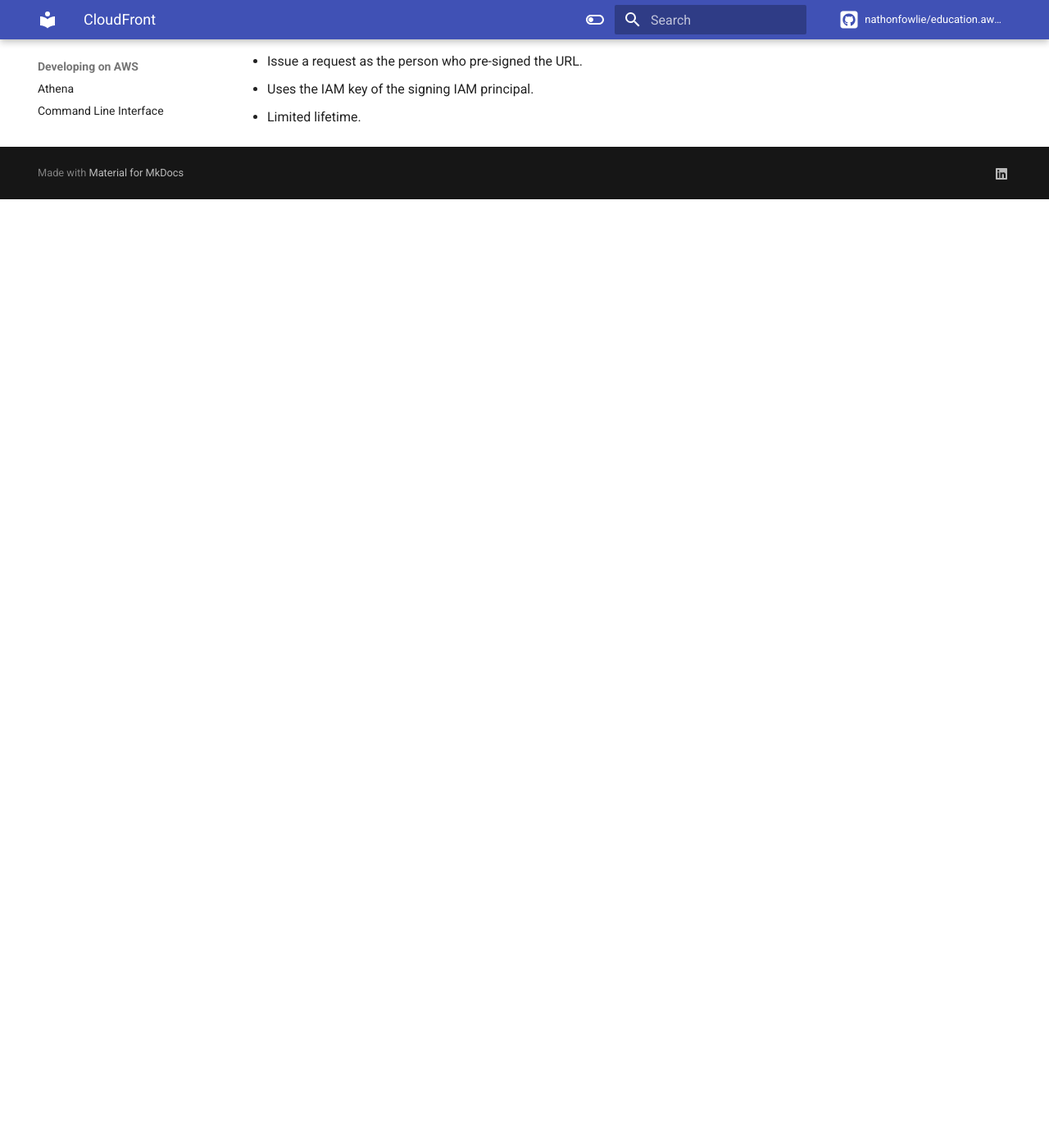
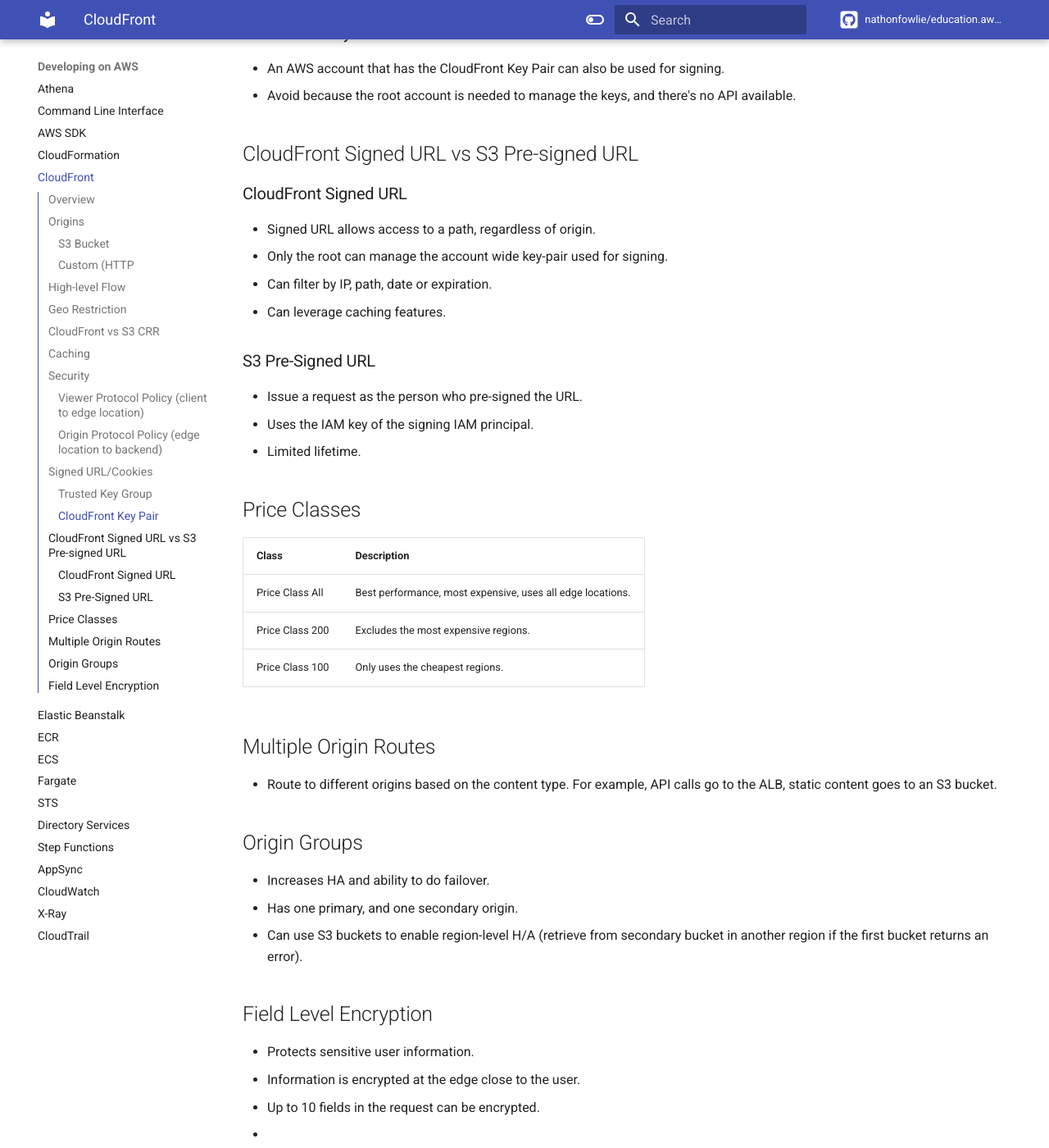
Before and after one commit to nathonfowlie/education.aws.developer_associate, an MkDocs documentation site: the page built from docs/developing/cloudfront.md, in a window 1280 px wide and 1400 px high, scrolled down 2564 px. Shown: the whole window at 82% size. Built offline with MkDocs 1.6.1 and Material for MkDocs 9.7.7, drawn with Linux system fonts in a browser that asks for light colours; comment, search, counter and statistics services are not loaded; before the commit the page ends 2807 px from its top, so only the background shows below that; some of the changed text lies outside the part shown.

Commit message:
docs: update cloudfront notes

```diff
--- a/docs/developing/cloudfront.md
+++ b/docs/developing/cloudfront.md
@@ -69,6 +69,20 @@
   - Trusted signers (which AWS accounts can create signed URLs)
 - Signed URL gives access to a specific file.
 - Signed Cookie gives access to many files.
+- Private key is used by applications to sign the URLs.
+- Public key is used by CloudFront to verify the URLs.
+
+### Trusted Key Group
+
+- The recommended way to sign.
+- Assigned to a CloudFront distribution.
+- Contains one or more public keys so CloudFront can verify the URLs.
+- Can use APIs to manage/rotate the keys.
+
+### CloudFront Key Pair
+
+- An AWS account that has the CloudFront Key Pair can also be used for signing.
+- Avoid because the root account is needed to manage the keys, and there's no API available.
 
 ## CloudFront Signed URL vs S3 Pre-signed URL
 
@@ -84,3 +98,28 @@
 - Issue a request as the person who pre-signed the URL.
 - Uses the IAM key of the signing IAM principal.
 - Limited lifetime.
+
+## Price Classes
+
+| Class           | Description                                                |
+|-----------------|------------------------------------------------------------|
+| Price Class All | Best performance, most expensive, uses all edge locations. |
+| Price Class 200 | Excludes the most expensive regions.                       |
+| Price Class 100 | Only uses the cheapest regions.                            |
+
+## Multiple Origin Routes
+
+- Route to different origins based on the content type. For example, API calls go to the ALB, static content goes to an S3 bucket.
+
+## Origin Groups
+
+- Increases HA and ability to do failover.
+- Has one primary, and one secondary origin.
+- Can use S3 buckets to enable region-level H/A (retrieve from secondary bucket in another region if the first bucket returns an error).
+
+## Field Level Encryption
+
+- Protects sensitive user information.
+- Information is encrypted at the edge close to the user.
+- Up to 10 fields in the request can be encrypted.
+-
```
